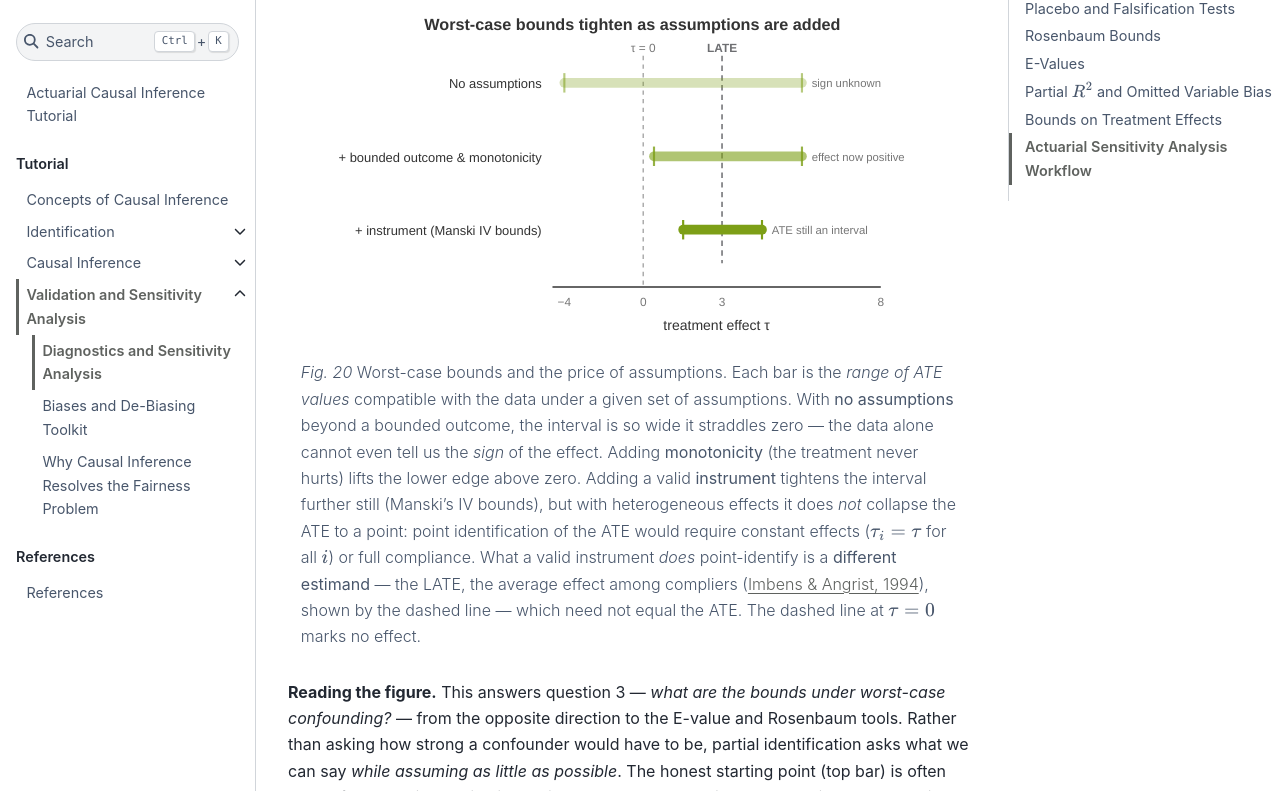
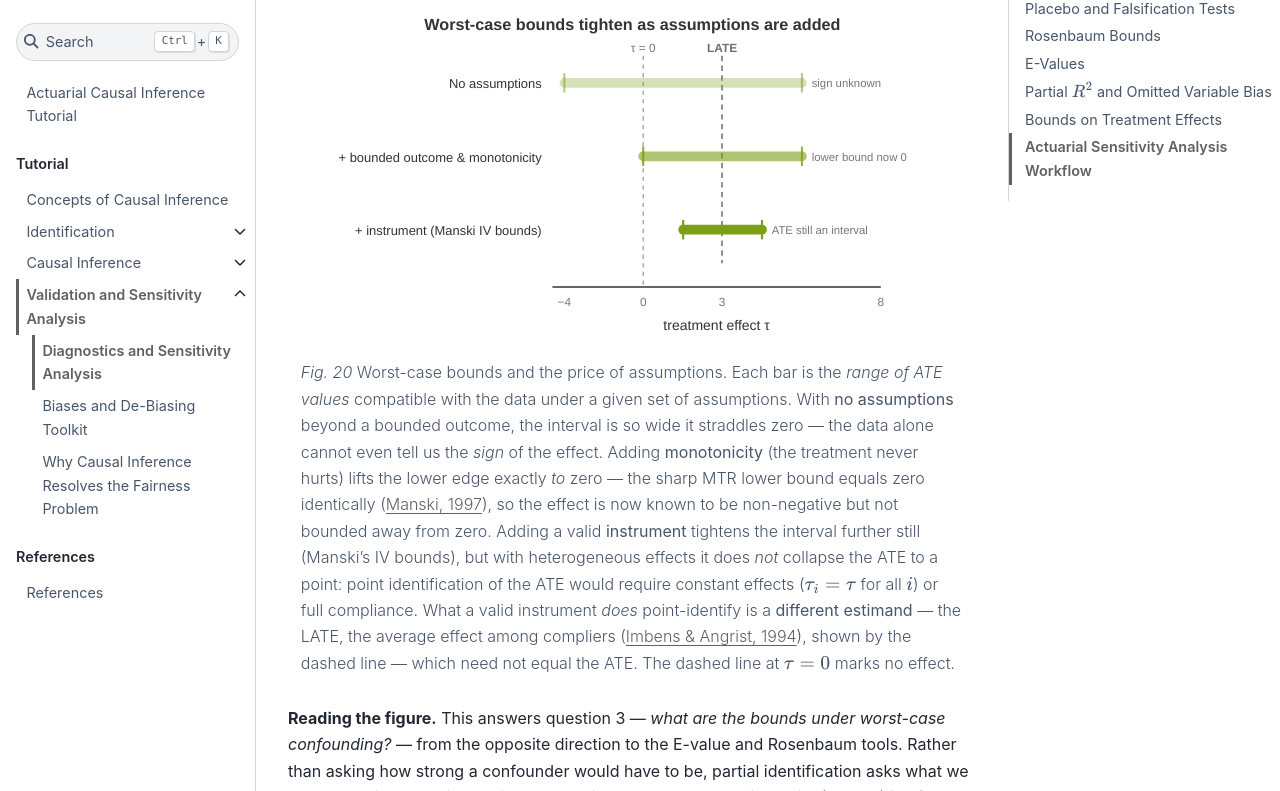
Before and after one commit to actuarial-data-science/ActuarialCausalInference, a Jupyter Book: the page built from tutorial/diagnostics.md, in a window 1280 px wide and 900 px high, scrolled down 8370 px, cut to the strip 109-900 px from the top of the window. Built offline with Jupyter Book 1.0.4 settings and Sphinx 7.4.7 and the Sphinx Book theme 1.1.4, drawn with Linux system fonts in a browser that asks for light colours; pages that are not in the unit, such as notebooks, are missing from menus; comment, search, counter and statistics services are not loaded.

Commit message:
Correct MTR lower bound to zero in Fig 20 caption and SVG
Under monotone treatment response (Y(1)>=Y(0)), the sharp ATE lower bound is
exactly zero for any data, not a strictly positive number. The caption said
monotonicity lifts the lower edge 'above zero' and the SVG row-2 bar started
at x=300 (tau~0.36). State the bound equals zero (Manski 1997) and move the
row-2 bar start to x=290 (the tau=0 reference line); relabel 'effect now
positive' to 'lower bound now 0'.

````diff
--- a/tutorial/diagnostics.md
+++ b/tutorial/diagnostics.md
@@ -307,7 +307,7 @@ Imposed together, MTR and MTS narrow the worst-case interval substantially; a va
 :width: 90%
 :name: fig-manski-bounds
 
-Worst-case bounds and the price of assumptions. Each bar is the *range of ATE values* compatible with the data under a given set of assumptions. With **no assumptions** beyond a bounded outcome, the interval is so wide it straddles zero — the data alone cannot even tell us the *sign* of the effect. Adding **monotonicity** (the treatment never hurts) lifts the lower edge above zero. Adding a valid **instrument** tightens the interval further still (Manski's IV bounds), but with heterogeneous effects it does *not* collapse the ATE to a point: point identification of the ATE would require constant effects ($\tau_i = \tau$ for all $i$) or full compliance. What a valid instrument *does* point-identify is a **different estimand** — the LATE, the average effect among compliers ([Imbens & Angrist, 1994](https://doi.org/10.2307/2951620)), shown by the dashed line — which need not equal the ATE. The dashed line at $\tau = 0$ marks no effect.
+Worst-case bounds and the price of assumptions. Each bar is the *range of ATE values* compatible with the data under a given set of assumptions. With **no assumptions** beyond a bounded outcome, the interval is so wide it straddles zero — the data alone cannot even tell us the *sign* of the effect. Adding **monotonicity** (the treatment never hurts) lifts the lower edge exactly *to* zero — the sharp MTR lower bound equals zero identically ([Manski, 1997](https://doi.org/10.2307/2171738)), so the effect is now known to be non-negative but not bounded away from zero. Adding a valid **instrument** tightens the interval further still (Manski's IV bounds), but with heterogeneous effects it does *not* collapse the ATE to a point: point identification of the ATE would require constant effects ($\tau_i = \tau$ for all $i$) or full compliance. What a valid instrument *does* point-identify is a **different estimand** — the LATE, the average effect among compliers ([Imbens & Angrist, 1994](https://doi.org/10.2307/2951620)), shown by the dashed line — which need not equal the ATE. The dashed line at $\tau = 0$ marks no effect.
 ```
 
 **Reading the figure.** This answers question 3 — *what are the bounds under worst-case confounding?* — from the opposite direction to the E-value and Rosenbaum tools. Rather than asking how strong a confounder would have to be, partial identification asks what we can say *while assuming as little as possible*. The honest starting point (top bar) is often uncomfortably wide, which is precisely the message: a single number is only as credible as the assumptions that pin it down. Each assumption we are willing to defend buys a narrower interval, and the figure makes that trade-off explicit — a transparent alternative to reporting one estimate as if it were assumption-free.
````
Also changed, not shown: tutorial/figs/manski_bounds.svg.
